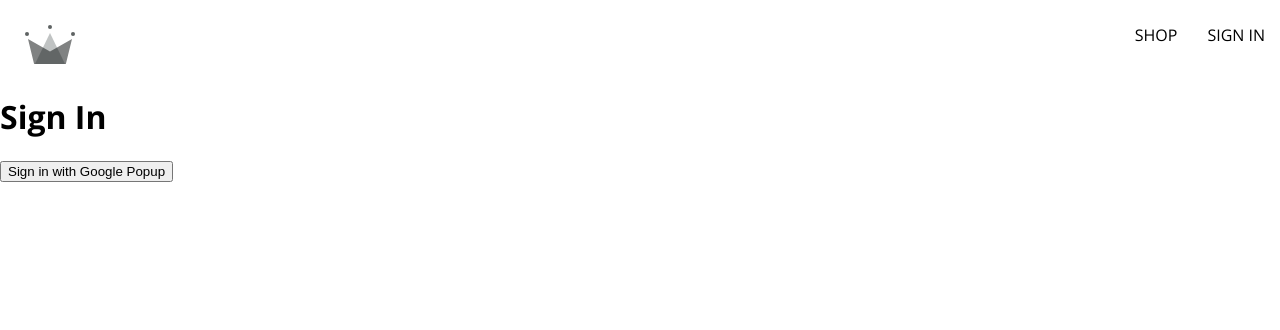
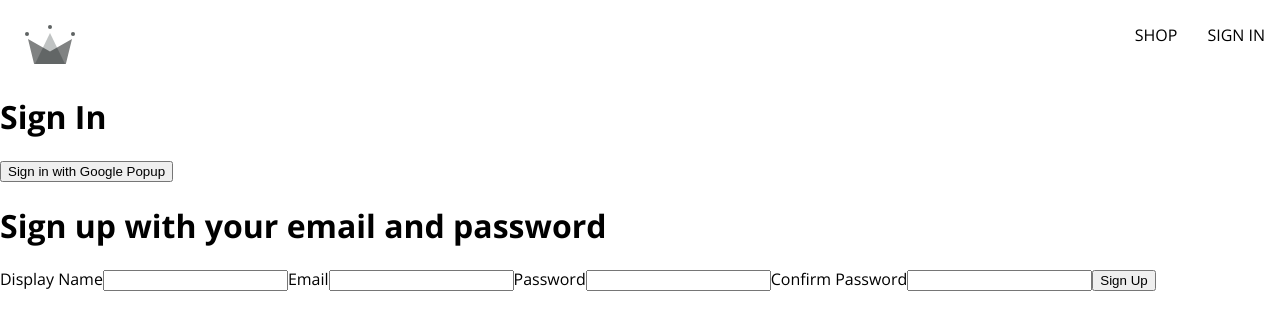
Before and after one commit to stevenjos27/crwn-clothing, a React (Create React App) app: page /sign-in in a window 1280 px wide. Shown: the top 330 px of the page. Built offline with nearby package versions, Linux system fonts and the light colour scheme.

Commit message:
sign in form

```diff
--- /dev/null
+++ b/src/components/sign-up-form/sign-up-form.component.jsx
@@ -0,0 +1,43 @@
+import { useState } from "react";
+
+const defaultFormFields = {
+    displayName: "",
+    email: "",
+    password: "",
+    confirmPassword: "",
+};
+
+const SignUpForm = () => {
+    const [formFields, setFormFields] = useState(defaultFormFields);
+    const { displayName, email, password, confirmPassword } = formFields;
+
+    console.log(formFields);
+
+    const handleChange = (event) => {
+        const { name, value } = event.target;
+        setFormFields({ ...formFields, [name]: value });
+    };
+
+    return (
+        <div>
+            <h1>Sign up with your email and password</h1>
+            <form onSubmit={() => { }}>
+                <label>Display Name</label>
+                <input type="text" required onChange={handleChange} name="displayName" value={displayName} />
+
+                <label>Email</label>
+                <input type="email" required onChange={handleChange} name="email" value={email} />
+
+                <label>Password</label>
+                <input type="password" required onChange={handleChange} name="password" value={password} />
+
+                <label>Confirm Password</label>
+                <input type="password" required onChange={handleChange} name="confirmPassword" value={confirmPassword} />
+
+                <button type="submit">Sign Up</button>
+            </form>
+        </div>
+    );
+};
+
+export default SignUpForm;
--- a/src/routes/sign-in/sign-in.component.jsx
+++ b/src/routes/sign-in/sign-in.component.jsx
@@ -2,6 +2,8 @@
   signInWithGooglePopup,
   createUserDocumentFromAuth,
 } from "../../utils/firebase/firebase.utils";
+
+import SignUpForm from "../../components/sign-up-form/sign-up-form.component";
 
 const SignIn = () => {
   const logGoogleUser = async () => {
@@ -17,6 +19,7 @@
     <div>
       <h1>Sign In</h1>
       <button onClick={logGoogleUser}>Sign in with Google Popup</button>
+      <SignUpForm />
     </div>
   );
 };
```
